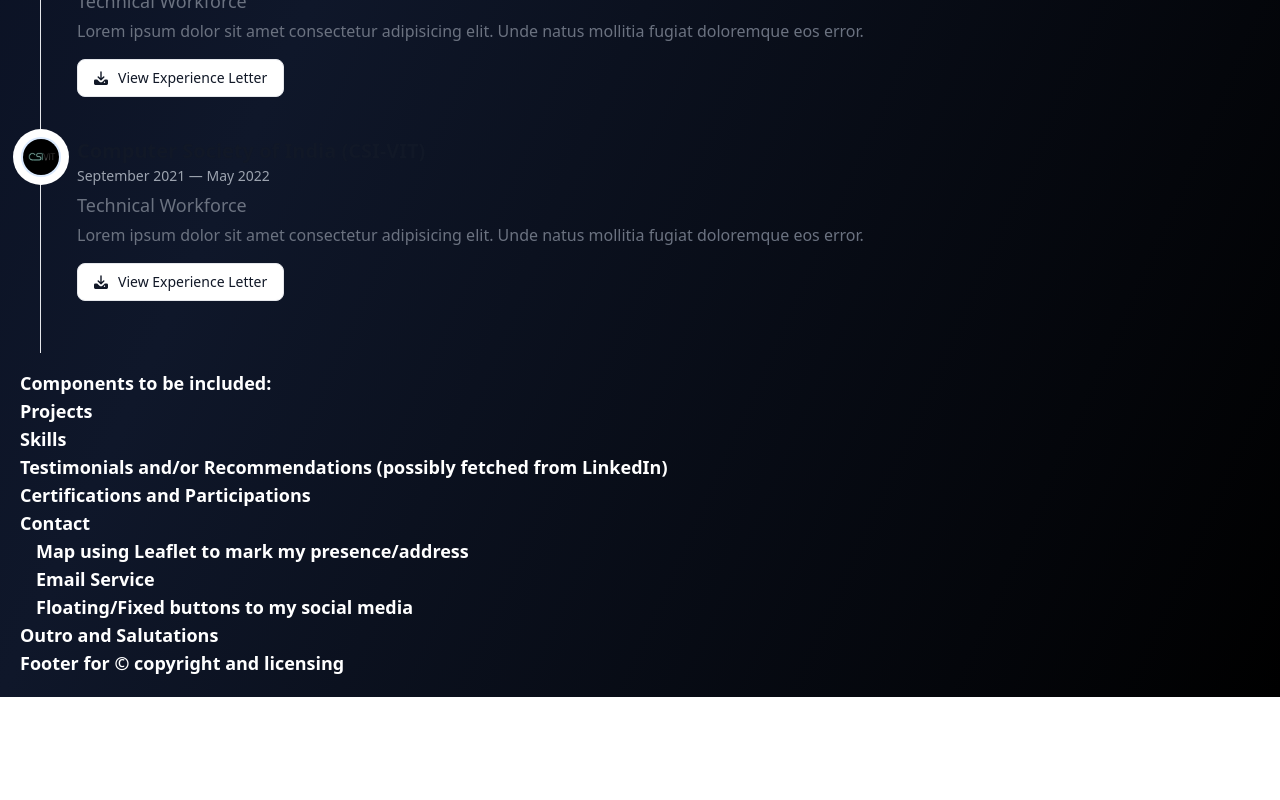
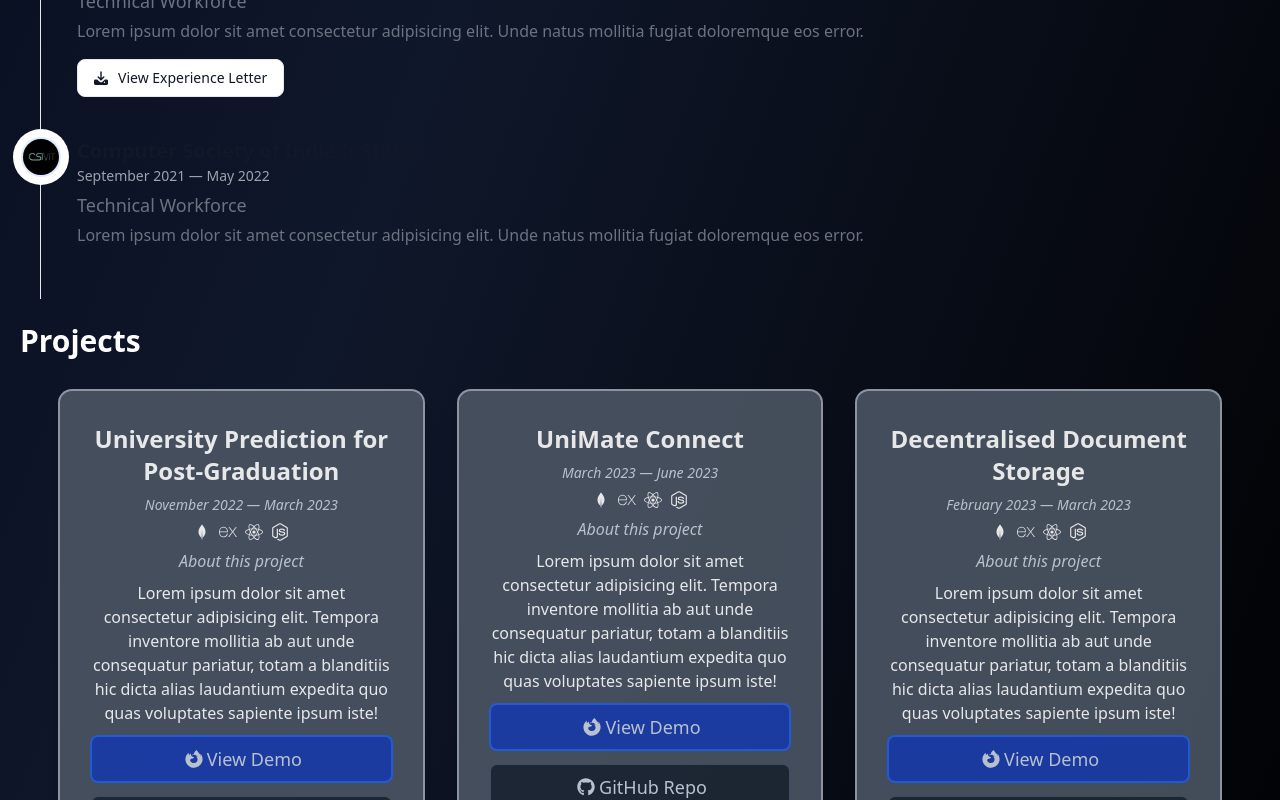
Before and after one commit to kadulkaryash71/Portfolio-Website, a React (Create React App) app: page / in a window 1280 px wide. Shown: the part 2240-3040 px from the top of the page. Before the commit the page ends 2937 px from the top, so only its background shows below. Built offline with nearby package versions, Linux system fonts and the light colour scheme; the HTML template or start-up script is replaced by a standard one.

Commit message:
Projects design complete

```diff
--- a/src/App.jsx
+++ b/src/App.jsx
@@ -2,6 +2,7 @@ import Navbar from "./components/Navbar";
 import Hero from "./components/Hero";
 import Education from "./components/Education";
 import WorkEx from "./components/WorkEx";
+import Projects from "./components/Projects";
 
 
 function App() {
@@ -14,9 +15,10 @@ function App() {
 				<Hero />
 				<Education />
 				<WorkEx />
+				<Projects />
+
 				<ul className="list-inside">
 					<p className="font-bold">Components to be included:</p>
-					<li id="projects" className="font-semibold">Projects</li>
 					<li id="skills" className="font-semibold">Skills</li>
 					<li id="recommendations" className="font-semibold">Testimonials and/or Recommendations (possibly fetched from LinkedIn)</li>
 					<li className="font-semibold">Certifications and Participations</li>
--- a/src/components/Education.jsx
+++ b/src/components/Education.jsx
@@ -69,7 +69,7 @@ const Education = () => {
             <h2 className="my-6 text-3xl font-bold">Academic Journey</h2>
             <ol class="relative mx-5 my-2 py-3 border-l border-gray-200 dark:border-gray-700">
                 {timelineEl.map((item, index) =>
-                    <li className="mb-10 ml-4 md:w-3/4">
+                    <li key={index} className="mb-10 ml-4 md:w-3/4">
                         <div className="absolute w-3 h-3 bg-gray-200 rounded-full mt-1.5 -left-1.5 border border-white dark:border-gray-900 dark:bg-gray-700"></div>
                         <time className="mb-1 text-sm font-normal leading-none text-gray-400 dark:text-gray-500">{item.periodFrom} — {item.periodTo}</time>
                         <span className="flex items-center my-2 transition duration-300 hover:text-white">
--- /dev/null
+++ b/src/components/Projects.jsx
@@ -0,0 +1,77 @@
+import React from 'react';
+import { FaGithub, FaFirefoxBrowser, FaReact, FaNodeJs } from "react-icons/fa";
+import { BiLogoMongodb } from "react-icons/bi";
+import { SiExpress } from "react-icons/si";
+
+const ProjectCard = ({ title, subtitle, from, to, techstack, desc, demo, github }) => {
+
+    return (
+        <div className="m-2 p-8 bg-gray-600 ring-2 ring-gray-400 opacity-90 flex flex-col items-center text-center text-white rounded-xl shadow-lg transition-all duration-500 hover:scale-105 hover:shadow-yellow-300 hover:opacity-100">
+            <div className="title mb-1 text-2xl font-bold">{title}</div>
+            <div className="subtitle my-1 text-sm text-slate-300 italic">{from} — {to}</div>
+            <div className="tech-stack my-1 grid grid-cols-4 gap-2 place-items-center">
+                <BiLogoMongodb />
+                <SiExpress />
+                <FaReact />
+                <FaNodeJs />
+            </div>
+            <div className="subtitle my-1 text-base text-slate-300 italic">About this project</div>
+            <div className="desc my-1 text-base">{desc}</div>
+            <div className="skills flex items-center justify-center">
+                <span className="text-base"></span>
+            </div>
+            <a href={demo && demo} className="mx-2 my-2 p-2 w-full flex items-center justify-center text-slate-300 bg-blue-800 ring-2 ring-blue-600 rounded-md cursor-pointer text-lg transition-all duration-500 hover:bg-blue-900 hover:ring-slate-200 hover:text-white hover:scale-95"><span className="mx-1"><FaFirefoxBrowser /></span> View Demo</a>
+            <a href={github && github} className="mx-2 my-2 p-2 w-full flex items-center justify-center text-slate-300 bg-gray-800 ring-2 ring-slate-600 rounded-md cursor-pointer text-lg transition-all duration-500 hover:bg-gray-900 hover:ring-blue-200 hover:text-white hover:scale-95"><span className="mx-1"><FaGithub /></span> GitHub Repo</a>
+        </div>
+    )
+}
+
+
+function Projects() {
+
+    const projects = [
+        {
+            title: "University Prediction for Post-Graduation",
+            subtitle: "UrPG",
+            periodFrom: "November 2022",
+            periodTo: "March 2023",
+            techstack: "",
+            desc: "Lorem ipsum dolor sit amet consectetur adipisicing elit. Tempora inventore mollitia ab aut unde consequatur pariatur, totam a blanditiis hic dicta alias laudantium expedita quo quas voluptates sapiente ipsum iste!",
+            demo: "",
+            github: ""
+        },
+        {
+            title: "UniMate Connect",
+            subtitle: "About the project",
+            techstack: "",
+            periodFrom: "March 2023",
+            periodTo: "June 2023",
+            desc: "Lorem ipsum dolor sit amet consectetur adipisicing elit. Tempora inventore mollitia ab aut unde consequatur pariatur, totam a blanditiis hic dicta alias laudantium expedita quo quas voluptates sapiente ipsum iste!",
+            demo: "",
+            github: ""
+        },
+        {
+            title: "Decentralised Document Storage",
+            subtitle: "About the project",
+            techstack: "",
+            periodFrom: "February 2023",
+            periodTo: "March 2023",
+            desc: "Lorem ipsum dolor sit amet consectetur adipisicing elit. Tempora inventore mollitia ab aut unde consequatur pariatur, totam a blanditiis hic dicta alias laudantium expedita quo quas voluptates sapiente ipsum iste!",
+            demo: "",
+            github: ""
+        },
+    ]
+
+    return (
+        <div id="projects" className="my-4">
+            <h2 className="my-6 text-3xl font-bold">Projects</h2>
+            <div className="card-collection grid grid-cols-1 md:px-8 lg:grid-cols-3 gap-5">
+                {projects.map((project, index) =>
+                    <ProjectCard key={index} title={project.title} subtitle={project.subtitle} from={project.periodFrom} to={project.periodTo} desc={project.desc} demo={project.demo} github={project.github} />
+                )}
+            </div>
+        </div>
+    )
+}
+
+export default Projects
--- a/src/components/WorkEx.jsx
+++ b/src/components/WorkEx.jsx
@@ -43,7 +43,7 @@ const WorkEx = () => {
             location: "Mumbai, Maharashtra, India",
             role: "Technical Workforce",
             desc: "Lorem ipsum dolor sit amet consectetur adipisicing elit. Unde natus mollitia fugiat doloremque eos error.",
-            enableButton: true,
+            enableButton: false,
             buttonText: "View Experience Letter",
             buttonIcon: "",
             buttonLink: ""
@@ -52,31 +52,31 @@ const WorkEx = () => {
 
     const ActiveBadge = () => {
         return (
-            <span class="bg-blue-100 text-blue-800 text-sm font-medium mr-2 px-2.5 py-0.5 rounded dark:bg-green-900 dark:text-green-100 ml-3">Active</span>
+            <span className="bg-blue-100 text-blue-800 text-sm font-medium mr-2 px-2.5 py-0.5 rounded dark:bg-green-900 dark:text-green-100 ml-3">Active</span>
         )
     }
 
     return (
         <div id="experience" className="container my-4">
             <h2 className="my-6 text-3xl font-bold">Experience</h2>
-            <ol class="relative border-l mx-5 my-2 py-3 border-gray-200 dark:border-gray-700">
+            <ol className="relative border-l mx-5 my-2 py-3 border-gray-200 dark:border-gray-700">
                 {workTimelineEl.map((item, index) =>
-                    <li class="mb-10 ml-9">
-                        <span class={`absolute flex items-center justify-center w-10 h-10 bg-blue-100 rounded-full -left-5 ring-8 ring-white dark:ring-gray-900 ${item.active ? 'dark:bg-green-500' : 'dark:bg-blue-900'}`}>
+                    <li key={index} className="mb-10 ml-9">
+                        <span className={`absolute flex items-center justify-center w-10 h-10 bg-blue-100 rounded-full -left-5 ring-8 ring-white dark:ring-gray-900 ${item.active ? 'dark:bg-green-500' : 'dark:bg-blue-900'}`}>
                             {item.companyLogo
-                                ? <img class="w-9 h-9 rounded-full text-blue-800 dark:text-blue-300" src={item.companyLogo} alt="" />
-                                : <svg class="w-7 h-7 text-blue-800 dark:text-blue-300" aria-hidden="true" xmlns="http://www.w3.org/2000/svg" fill="currentColor" viewBox="0 0 20 20">
+                                ? <img className="w-9 h-9 rounded-full text-blue-800 dark:text-blue-300" src={item.companyLogo} alt="" />
+                                : <svg className="w-7 h-7 text-blue-800 dark:text-blue-300" aria-hidden="true" xmlns="http://www.w3.org/2000/svg" fill="currentColor" viewBox="0 0 20 20">
                                 <path d="M20 4a2 2 0 0 0-2-2h-2V1a1 1 0 0 0-2 0v1h-3V1a1 1 0 0 0-2 0v1H6V1a1 1 0 0 0-2 0v1H2a2 2 0 0 0-2 2v2h20V4ZM0 18a2 2 0 0 0 2 2h16a2 2 0 0 0 2-2V8H0v10Zm5-8h10a1 1 0 0 1 0 2H5a1 1 0 0 1 0-2Z" />
                             </svg>}
                         </span>
-                        <h3 class="flex items-center w-fit mb-1 text-xl font-semibold text-gray-900 dark:text-white transition-all ease-linear duration-300">{item.company} {item.active && <ActiveBadge />}</h3>
-                        <time class="block mb-2 text-sm font-normal leading-none text-gray-400 dark:text-gray-500">{item.periodFrom} —  {item.periodTo}</time>
-                        <p class="mb-1 text-lg font-normal text-gray-500 text-justify transition-all duration-300 hover:text-gray-100 dark:text-gray-400">{item.role}</p>
-                        <p class="mb-4 text-base font-normal text-gray-500 text-justify transition-all duration-300 hover:text-gray-100 dark:text-gray-400">{item.desc}</p>
-                        <a href={item.buttonLink} target="_blank" class="inline-flex items-center px-4 py-2 text-sm font-medium text-gray-900 bg-white border border-gray-200 rounded-lg transition-all duration-300 hover:bg-gray-100 hover:text-blue-700 focus:z-10 focus:ring-4 focus:outline-none focus:ring-gray-200 focus:text-blue-700 dark:bg-gray-800 dark:text-gray-400 dark:border-gray-600 dark:hover:text-white dark:hover:bg-gray-700 dark:focus:ring-gray-700"><svg class="w-3.5 h-3.5 mr-2.5" aria-hidden="true" xmlns="http://www.w3.org/2000/svg" fill="currentColor" viewBox="0 0 20 20">
+                        <h3 className="flex items-center w-fit mb-1 text-xl font-semibold text-gray-900 dark:text-white transition-all ease-linear duration-300">{item.company} {item.active && <ActiveBadge />}</h3>
+                        <time className="block mb-2 text-sm font-normal leading-none text-gray-400 dark:text-gray-500">{item.periodFrom} —  {item.periodTo}</time>
+                        <p className="mb-1 text-lg font-normal text-gray-500 text-justify transition-all duration-300 hover:text-gray-100 dark:text-gray-400">{item.role}</p>
+                        <p className="mb-4 text-base font-normal text-gray-500 text-justify transition-all duration-300 hover:text-gray-100 dark:text-gray-400">{item.desc}</p>
+                        {item.enableButton && <a href={item.buttonLink} target="_blank" className="inline-flex items-center px-4 py-2 text-sm font-medium text-gray-900 bg-white border border-gray-200 rounded-lg transition-all duration-300 hover:bg-gray-100 hover:text-blue-700 focus:z-10 focus:ring-4 focus:outline-none focus:ring-gray-200 focus:text-blue-700 dark:bg-gray-800 dark:text-gray-400 dark:border-gray-600 dark:hover:text-white dark:hover:bg-gray-700 dark:focus:ring-gray-700"><svg className="w-3.5 h-3.5 mr-2.5" aria-hidden="true" xmlns="http://www.w3.org/2000/svg" fill="currentColor" viewBox="0 0 20 20">
                             <path d="M14.707 7.793a1 1 0 0 0-1.414 0L11 10.086V1.5a1 1 0 0 0-2 0v8.586L6.707 7.793a1 1 0 1 0-1.414 1.414l4 4a1 1 0 0 0 1.416 0l4-4a1 1 0 0 0-.002-1.414Z" />
                             <path d="M18 12h-2.55l-2.975 2.975a3.5 3.5 0 0 1-4.95 0L4.55 12H2a2 2 0 0 0-2 2v4a2 2 0 0 0 2 2h16a2 2 0 0 0 2-2v-4a2 2 0 0 0-2-2Zm-3 5a1 1 0 1 1 0-2 1 1 0 0 1 0 2Z" />
-                        </svg>View Experience Letter</a>
+                        </svg>View Experience Letter</a>}
                     </li>
                 )}
             </ol>
```
